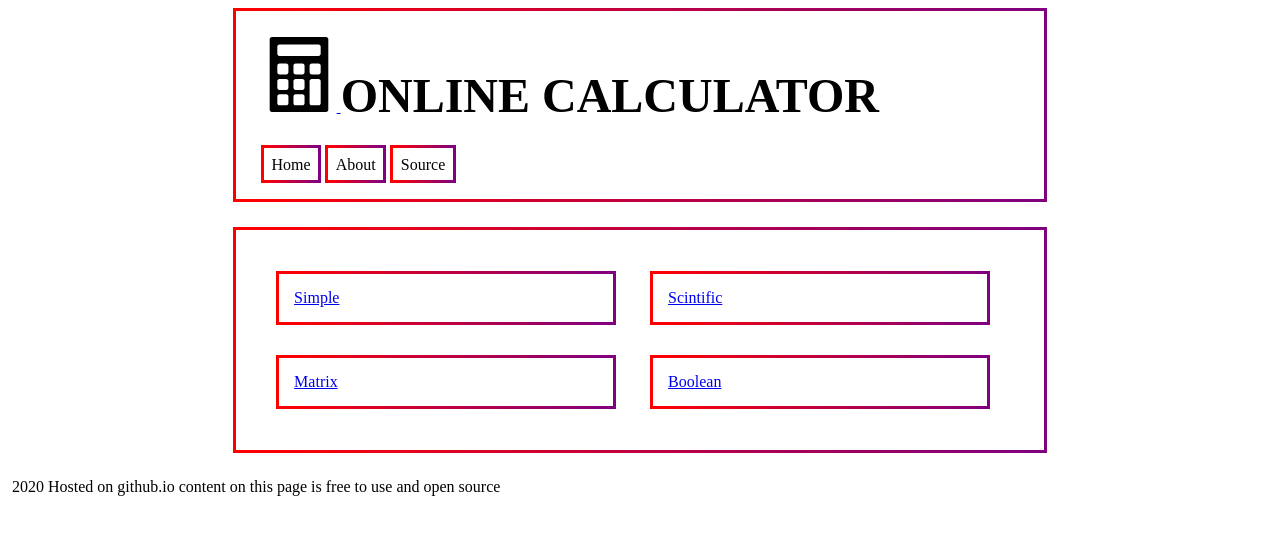
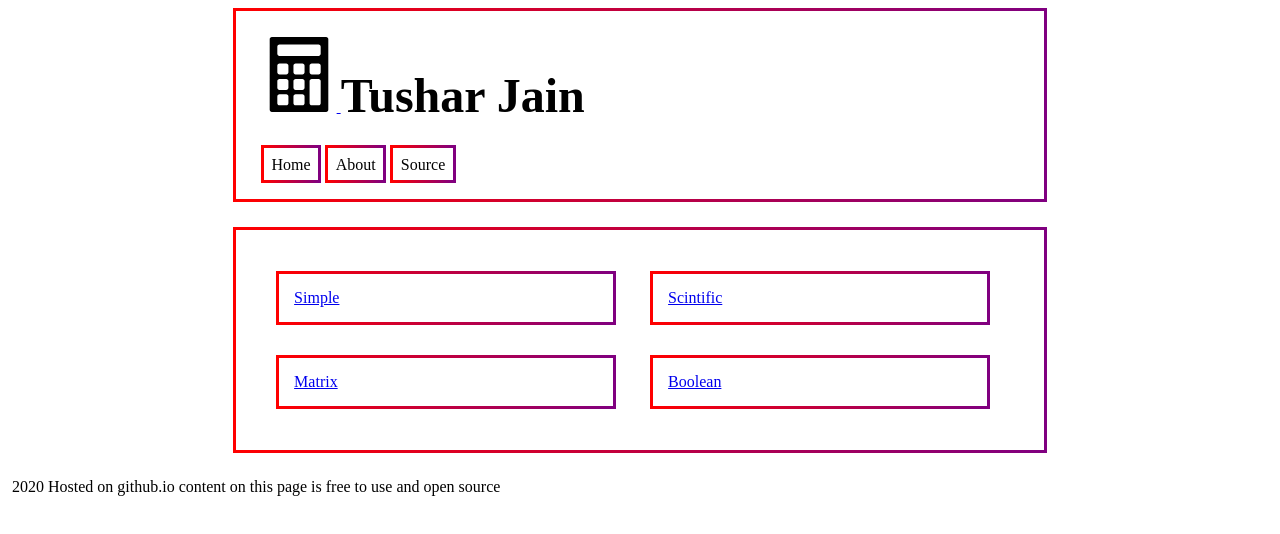
Before and after one commit to tusharjain0110/algebracalc, a plain HTML site: page index.html in a window 1280 px wide. Drawn offline with Linux system fonts and the light colour scheme.

Commit message:
Update index.html

```diff
--- a/index.html
+++ b/index.html
@@ -2,7 +2,7 @@
 <html>
 <head>
 	<title>
-		Online Calculator
+		Tushar Jain
 	</title>
 	<link rel="stylesheet" type="text/css" href="css/index.css">
 </head>
@@ -11,7 +11,7 @@
 <div>
 	<a href="Home"><img src="LOGO.svg" alt="LOGO">
 	</a>
-	<h1>ONLINE CALCULATOR</h1>
+	<h1>Tushar Jain</h1>
 </div>
 <nav>
 		<a href="#home">Home</a>
```
